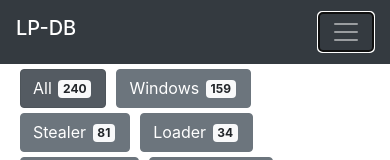
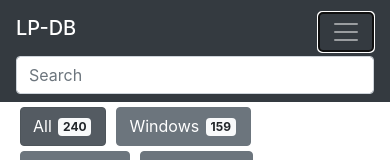
Before and after one commit to lp-db/lp-db, a Vue app: page / in a window 390 px wide. Both pictures are taken after a click on the button 346 px from the left and 32 px from the top of the page. Shown: the top 160 px of the page. Built offline with nearby package versions, Linux system fonts and the light colour scheme.

Commit message:
Collapse navbar for mobile on click

```diff
--- a/src/App.vue
+++ b/src/App.vue
@@ -7,10 +7,11 @@
                 type="button"
                 data-toggle="collapse"
                 data-target="#navb"
+                @click="collapseNavbar()"
             >
                 <span class="navbar-toggler-icon"></span>
             </button>
-            <div class="collapse navbar-collapse" id="navb">
+            <div id="navb" class="collapse navbar-collapse" :class="{ show: navbarCollapsed }">
                 <ul class="navbar-nav ml-auto">
                     <li class="nav-item search">
                         <input
@@ -104,6 +105,7 @@ export default {
             searchText: '',
             lightboxVisible: false,
             clickedIndex: 0,
+            navbarCollapsed: false
         }
     },
     mounted() {
@@ -161,6 +163,9 @@ export default {
             this.clickedIndex = idx
             this.lightboxVisible = true
         },
+        collapseNavbar() {
+            this.navbarCollapsed = !this.navbarCollapsed
+        }
     }
 }
 </script>
```
